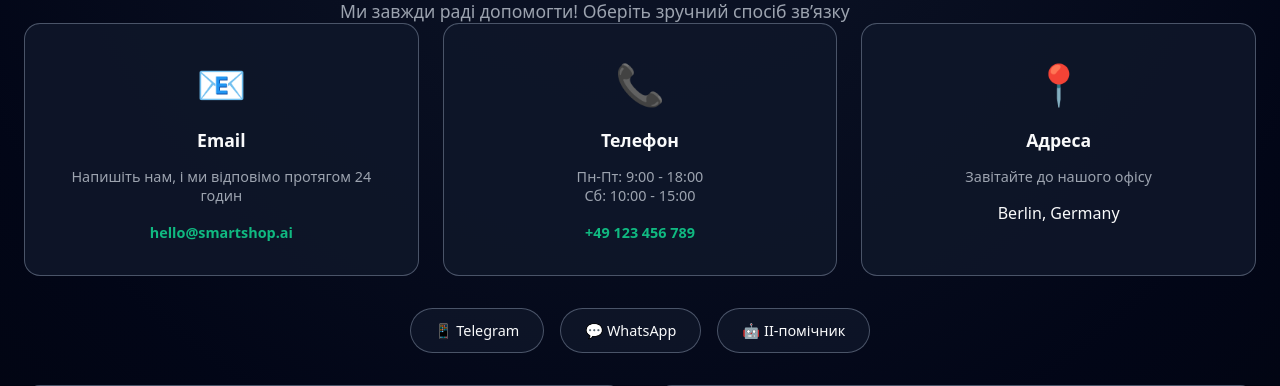
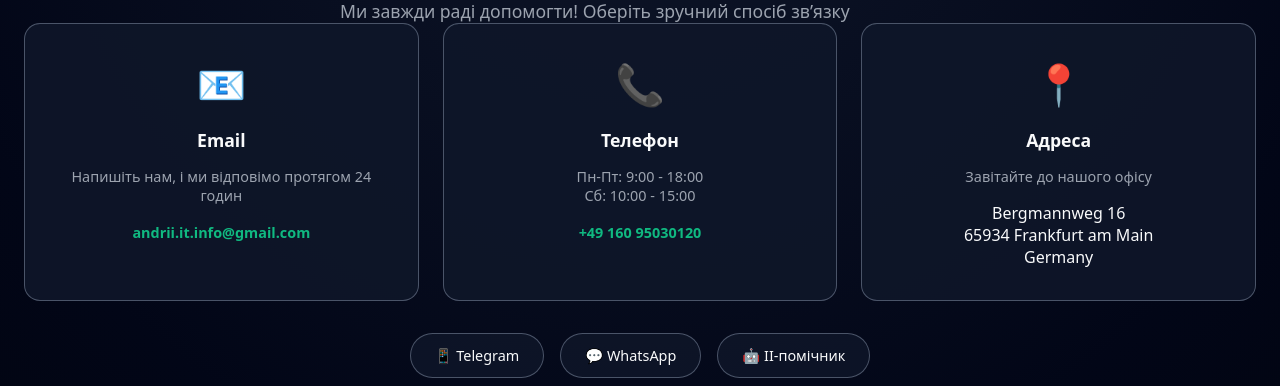
Before and after one commit to pilipandr770/SmartShop, a Flask app: page /contacts in a window 1280 px wide. Shown: the part 229-615 px from the top of the page. Run offline with Flask 3, Linux system fonts and the light colour scheme.

Commit message:
Update contact page with real business information: Andrii Pylypchuk, Frankfurt am Main

```diff
--- a/templates/pages/contacts.html
+++ b/templates/pages/contacts.html
@@ -219,21 +219,21 @@
             <div class="contact-icon">📧</div>
             <h3>Email</h3>
             <p>{{ _('Напишіть нам, і ми відповімо протягом 24 годин') }}</p>
-            <a href="mailto:hello@smartshop.ai" class="contact-link">hello@smartshop.ai</a>
+            <a href="mailto:andrii.it.info@gmail.com" class="contact-link">andrii.it.info@gmail.com</a>
         </div>
 
         <div class="contact-card">
             <div class="contact-icon">📞</div>
             <h3>{{ _('Телефон') }}</h3>
             <p>{{ _('Пн-Пт') }}: 9:00 - 18:00<br>{{ _('Сб') }}: 10:00 - 15:00</p>
-            <a href="tel:+49123456789" class="contact-link">+49 123 456 789</a>
+            <a href="tel:+4916095030120" class="contact-link">+49 160 95030120</a>
         </div>
 
         <div class="contact-card">
             <div class="contact-icon">📍</div>
             <h3>{{ _('Адреса') }}</h3>
             <p>{{ _('Завітайте до нашого офісу') }}</p>
-            <span class="contact-link">Berlin, Germany</span>
+            <span class="contact-link">Bergmannweg 16<br>65934 Frankfurt am Main<br>Germany</span>
         </div>
     </div>
 
```
